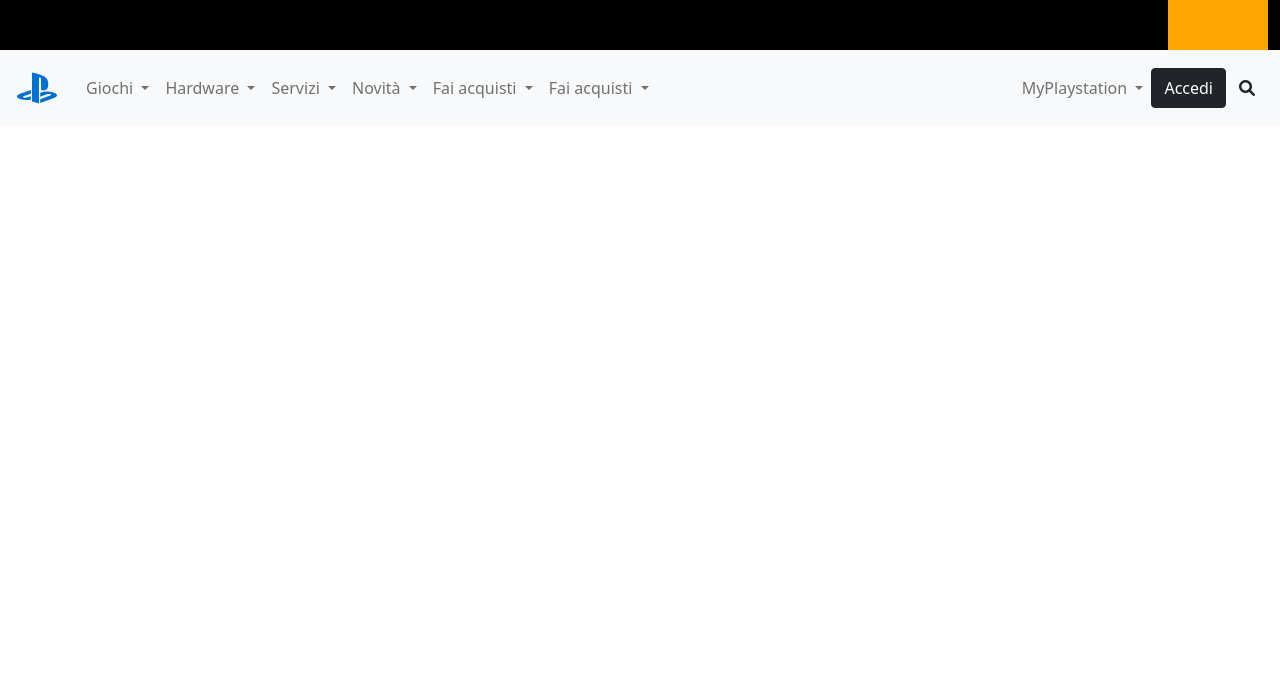
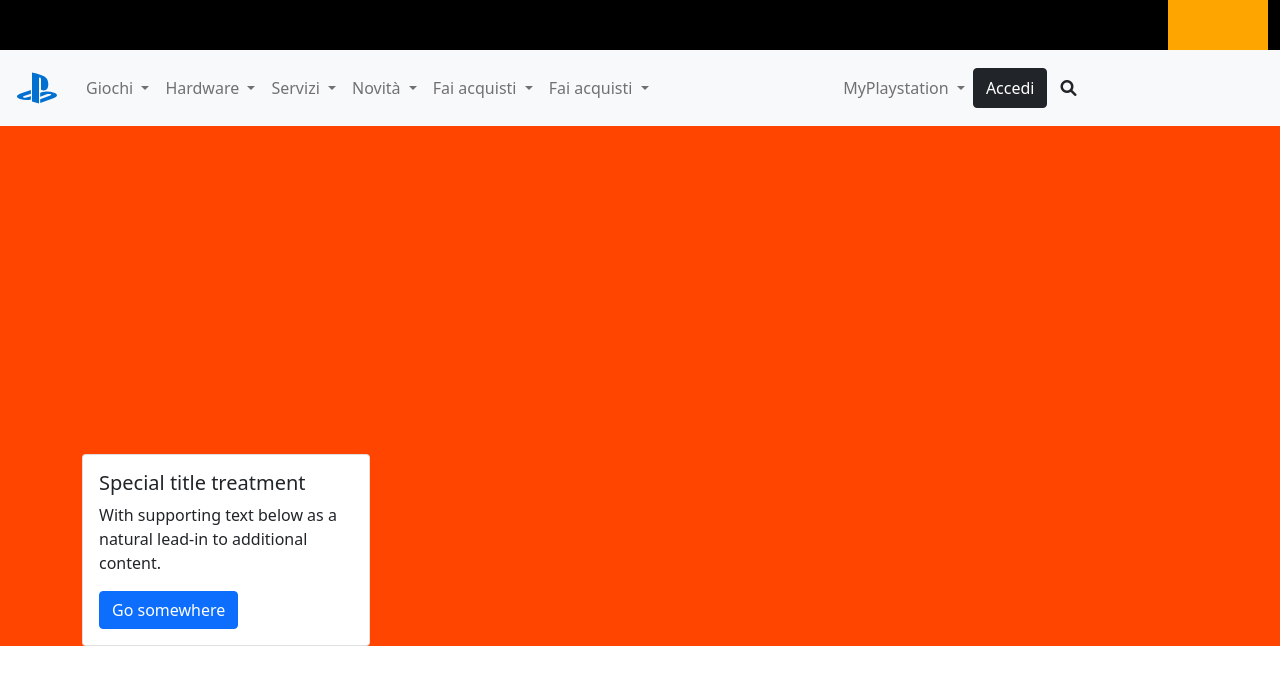
Before and after one commit to WILLIAMFINOCCHIARO/htmlcss-playstation, a plain HTML site: page index.html in a window 1280 px wide. Drawn offline with nearby package versions, Linux system fonts and the light colour scheme.

Commit message:
jumbotron

```diff
--- a/css/style.css
+++ b/css/style.css
@@ -7,6 +7,10 @@
 .container-fluid {
   width: 100%;
   max-width: 100%;
+  height: 100%;
+}
+
+.container {
   height: 100%;
 }
 
@@ -21,6 +25,8 @@ header .nav-bar {
 }
 
 
+
+
 /* debug */
 
 .debug .box  {
@@ -28,3 +34,8 @@ header .nav-bar {
   width:100px;
   height: 100%;
 }
+
+.debug .jumbotron {
+  height: 520px;
+  background-color: orangered;
+}
--- a/index.html
+++ b/index.html
@@ -101,8 +101,8 @@
             </li>
           </ul>
         </div>
-        <div class="collapse navbar-collapse d-flex justify-content-end" id="navbarNavDropdown">
-          <ul class="navbar-nav">
+        <div class="collapse navbar-collapse" id="navbarNavDropdown">
+          <ul class="navbar-nav ">
             <li class="nav-item dropdown">
               <a class="nav-link dropdown-toggle" href="#" id="navbarDropdownMenuLink" role="button" data-bs-toggle="dropdown" aria-expanded="false">
                 MyPlaystation
@@ -114,7 +114,6 @@
               </ul>
             </li>
             <button type="button" class="btn btn-dark">Accedi</button>
-
             <button class="btn" type="submit"> <i class="fas fa-search"></i></button>
           </ul>
         </div>
@@ -128,6 +127,18 @@
   <!-- // header -->
 
   <!-- jumbotron -->
+  <div class="jumbotron">
+    <div class="container d-flex flex-column justify-content-end">
+          <div class="card" style="width: 18rem;">
+            <div class="card-body">
+              <h5 class="card-title">Special title treatment</h5>
+              <p class="card-text">With supporting text below as a natural lead-in to additional content.</p>
+              <a href="#" class="btn btn-primary">Go somewhere</a>
+        </div>
+      </div>
+
+    </div>
+  </div>
 
 
   <!-- //jumbotron -->
```
